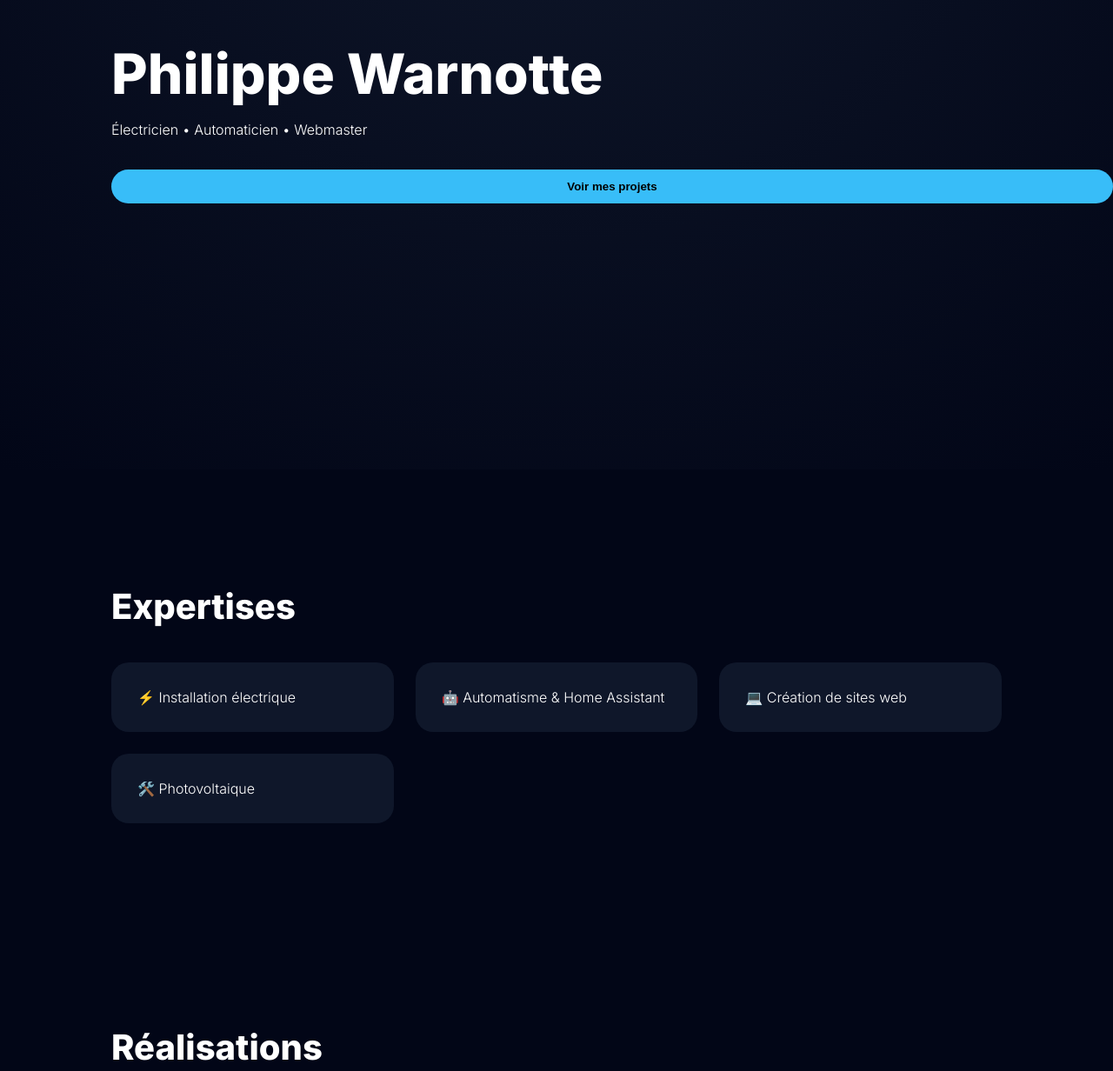
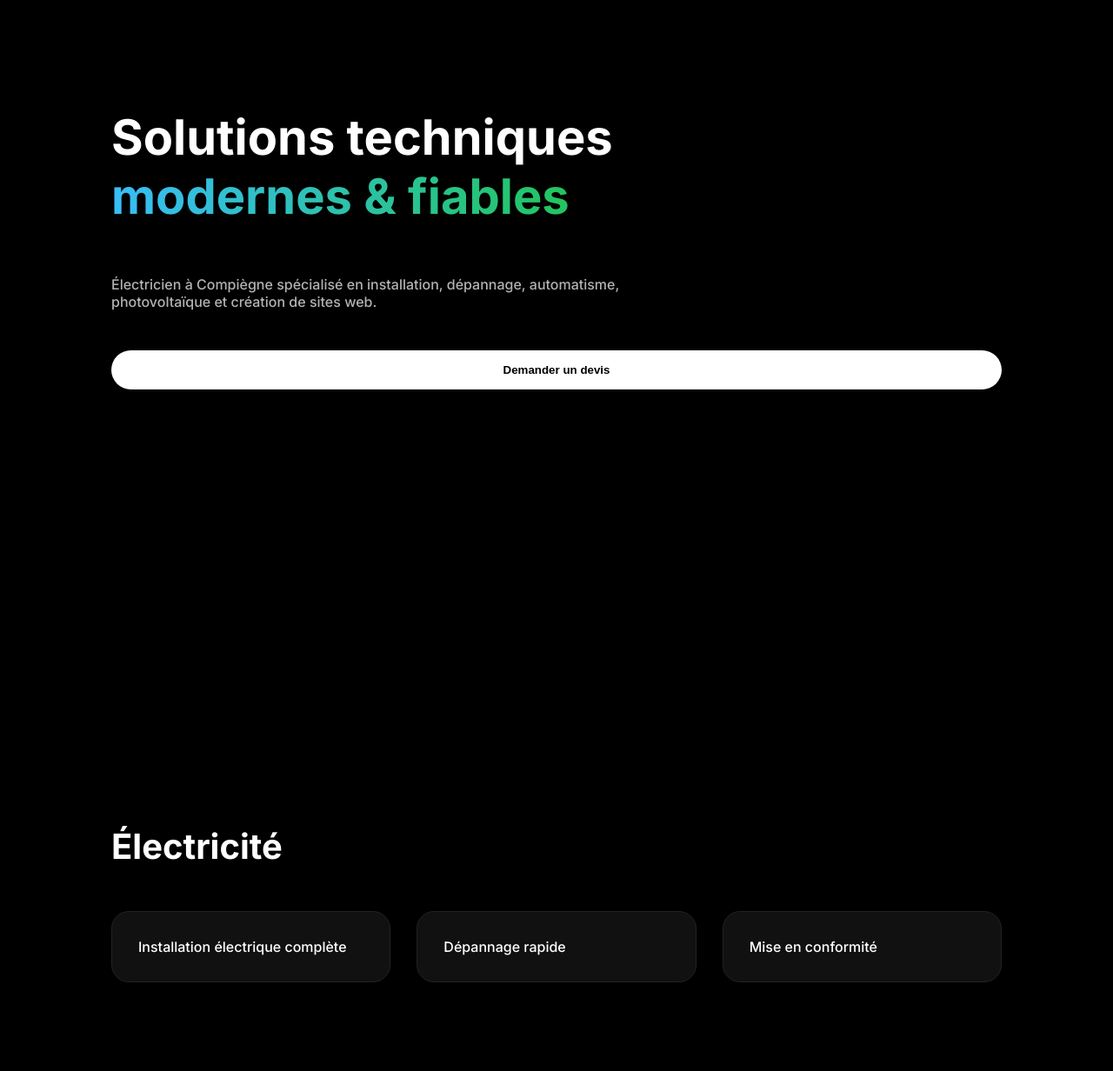
Before and after one commit to Phil-War/Philippe, a plain HTML site: page index.html in a window 1280 px wide. Shown: the part 260-1492 px from the top of the page at 87% size. Drawn offline with Linux system fonts and the light colour scheme.

Commit message:
Update index.html for content and styling changes

```diff
--- a/index.html
+++ b/index.html
@@ -3,17 +3,19 @@
 <head>
 <meta charset="UTF-8">
 <meta name="viewport" content="width=device-width, initial-scale=1.0">
-<title>Portfolio - Philippe Warnotte</title>
 
-<link href="https://fonts.googleapis.com/css2?family=Inter:wght@300;600;800&display=swap" rel="stylesheet">
+<title>Électricien Compiègne | Automatisme | Photovoltaïque</title>
+
+<meta name="description" content="Électricien à Compiègne : installation, dépannage, conformité, automatisme, Home Assistant, photovoltaïque et création de site web.">
+
+<link href="https://fonts.googleapis.com/css2?family=Inter:wght@300;500;700&display=swap" rel="stylesheet">
 
 <style>
 body {
   margin: 0;
   font-family: 'Inter', sans-serif;
-  background: #020617;
-  color: white;
-  scroll-behavior: smooth;
+  background: #000;
+  color: #fff;
 }
 
 /* HERO */
@@ -22,88 +24,81 @@ header {
   display: flex;
   flex-direction: column;
   justify-content: center;
-  padding-left: 10%;
-  background: radial-gradient(circle at top, #0f172a, #020617);
+  padding: 10%;
 }
 
 h1 {
-  font-size: 4em;
-  margin: 0;
-  animation: fadeUp 1s ease forwards;
+  font-size: 3.5em;
+  max-width: 800px;
+  line-height: 1.2;
+}
+
+.gradient {
+  background: linear-gradient(90deg, #38bdf8, #22c55e);
+  -webkit-background-clip: text;
+  color: transparent;
 }
 
 .subtitle {
-  opacity: 0;
-  animation: fadeUp 1s ease forwards 0.3s;
+  margin-top: 20px;
+  opacity: 0.7;
+  max-width: 600px;
 }
 
 .cta {
-  margin-top: 20px;
-  padding: 12px 25px;
-  background: #38bdf8;
+  margin-top: 30px;
+  padding: 15px 30px;
+  background: white;
   color: black;
   border: none;
-  border-radius: 30px;
+  border-radius: 40px;
   cursor: pointer;
   font-weight: bold;
-  opacity: 0;
-  animation: fadeUp 1s ease forwards 0.6s;
 }
 
-/* SECTIONS */
+/* SECTION */
 .section {
-  padding: 100px 10%;
+  padding: 120px 10%;
 }
 
-.section h2 {
+h2 {
   font-size: 2.5em;
-  margin-bottom: 40px;
+  margin-bottom: 50px;
 }
 
 /* GRID */
 .grid {
   display: grid;
-  grid-template-columns: repeat(auto-fit, minmax(250px, 1fr));
-  gap: 25px;
+  grid-template-columns: repeat(auto-fit, minmax(260px, 1fr));
+  gap: 30px;
 }
 
-/* CARDS */
+/* CARD */
 .card {
-  background: #0f172a;
+  background: #111;
   padding: 30px;
   border-radius: 20px;
   transition: 0.4s;
-  opacity: 0;
-  transform: translateY(40px);
-}
-
-.card.visible {
-  opacity: 1;
-  transform: translateY(0);
+  border: 1px solid #222;
 }
 
 .card:hover {
-  transform: translateY(-10px);
-  background: #1e293b;
+  transform: scale(1.05);
+  border-color: #38bdf8;
+}
+
+/* DIVIDER */
+.divider {
+  height: 1px;
+  background: #222;
+  margin: 80px 0;
 }
 
 /* FOOTER */
 footer {
   text-align: center;
   padding: 40px;
-  opacity: 0.5;
-}
-
-/* ANIMATION */
-@keyframes fadeUp {
-  from {
-    opacity: 0;
-    transform: translateY(30px);
-  }
-  to {
-    opacity: 1;
-    transform: translateY(0);
-  }
+  opacity: 0.4;
 }
 </style>
 </head>
@@ -111,67 +106,80 @@ footer {
 <body>
 
 <header>
-  <h1>Philippe Warnotte</h1>
-  <p class="subtitle">Électricien • Automaticien • Webmaster</p>
-  <button class="cta" onclick="scrollToSection()">Voir mes projets</button>
+  <h1>
+    Solutions techniques<br>
+    <span class="gradient">modernes & fiables</span>
+  </h1>
+
+  <p class="subtitle">
+    Électricien à Compiègne spécialisé en installation, dépannage,
+    automatisme, photovoltaïque et création de sites web.
+  </p>
+
+  <button class="cta" onclick="contact()">Demander un devis</button>
 </header>
 
-<section class="section" id="skills">
-  <h2>Expertises</h2>
+<section class="section">
+  <h2>Électricité</h2>
   <div class="grid">
-    <div class="card">⚡ Installation électrique</div>
-    <div class="card">🤖 Automatisme & Home Assistant</div>
-    <div class="card">💻 Création de sites web</div>
-    <div class="card">🛠️ Photovoltaique</div>
+    <div class="card">Installation électrique complète</div>
+    <div class="card">Dépannage rapide</div>
+    <div class="card">Mise en conformité</div>
   </div>
 </section>
 
+<div class="divider"></div>
+
 <section class="section">
-  <h2>Réalisations</h2>
+  <h2>Automatisme & Domotique</h2>
   <div class="grid">
-    <div class="card">
-      <h3>Projet résidentiel</h3>
-      <p>Installation complète + tableau électrique</p>
-    </div>
-    <div class="card">
-      <h3>Système automatisé</h3>
-      <p>Optimisation d’un process industriel</p>
-    </div>
-    <div class="card">
-      <h3>Site professionnel</h3>
-      <p>Création site vitrine moderne</p>
-    </div>
+    <div class="card">Automates & programmation</div>
+    <div class="card">Home Assistant</div>
+    <div class="card">Optimisation énergétique</div>
   </div>
 </section>
 
+<div class="divider"></div>
+
 <section class="section">
-  <h2>Contact</h2>
-  <p>Email : tonemail@email.com</p>
+  <h2>Photovoltaïque</h2>
+  <div class="grid">
+    <div class="card">Installation panneaux solaires</div>
+    <div class="card">Stockage énergie</div>
+    <div class="card">Optimisation autoconsommation</div>
+  </div>
+</section>
+
+<div class="divider"></div>
+
+<section class="section">
+  <h2>Création de site web</h2>
+  <div class="grid">
+    <div class="card">Sites avec Joomla</div>
+    <div class="card">Sites WordPress</div>
+    <div class="card">Sites professionnels modernes</div>
+  </div>
+</section>
+
+<div class="divider"></div>
+
+<section class="section">
+  <h2>Zone d’intervention</h2>
+  <p>Compiègne et alentours</p>
+</section>
+
+<section class="section">
+  <button class="cta" onclick="contact()">Contact rapide</button>
 </section>
 
 <footer>
-  © 2026 - Ton Nom
+  © 2026 - Philippe Warnotte
 </footer>
 
 <script>
-function scrollToSection() {
-  document.getElementById("skills").scrollIntoView({ behavior: "smooth" });
+function contact() {
+  window.location.href = "mailto:webphil3@gmail.com";
 }
-
-// Animation au scroll
-const cards = document.querySelectorAll('.card');
-
-window.addEventListener('scroll', () => {
-  const triggerBottom = window.innerHeight * 0.85;
-
-  cards.forEach(card => {
-    const boxTop = card.getBoundingClientRect().top;
-
-    if (boxTop < triggerBottom) {
-      card.classList.add('visible');
-    }
-  });
-});
 </script>
 
 </body>
```
